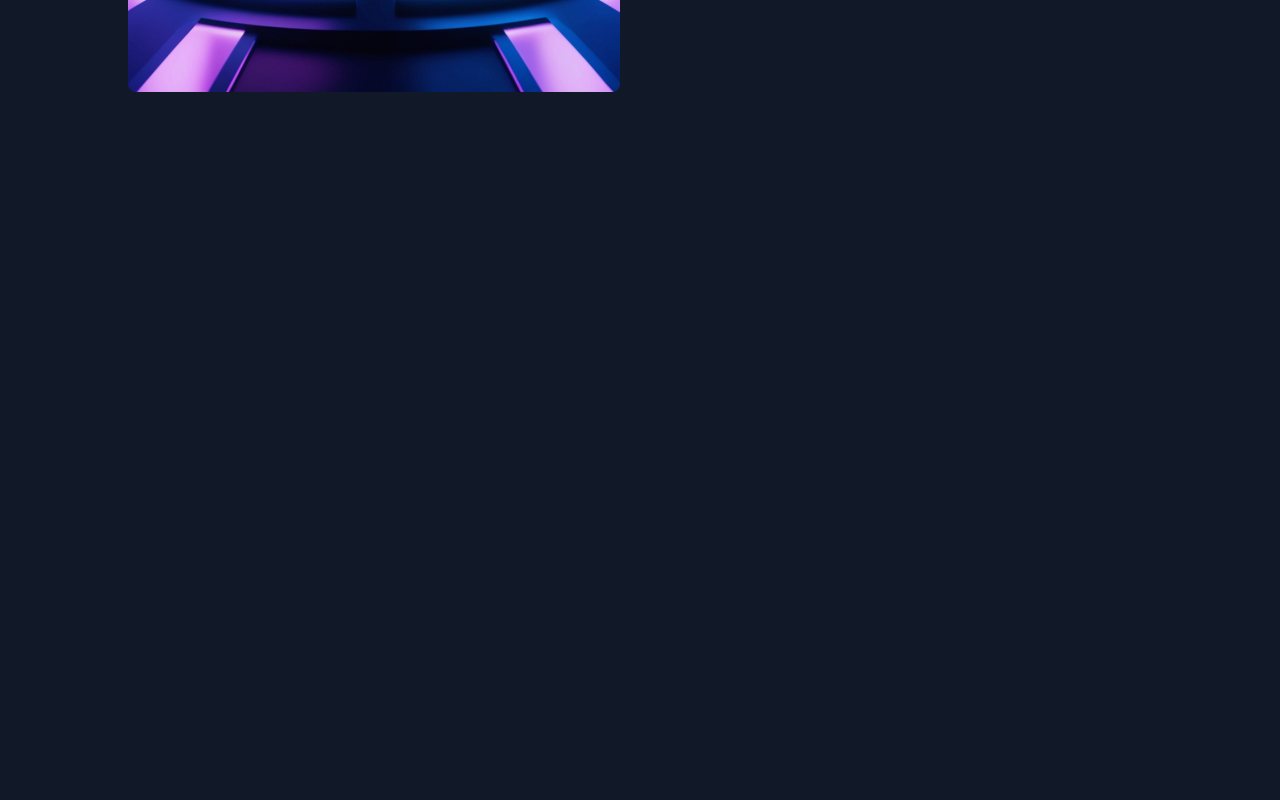
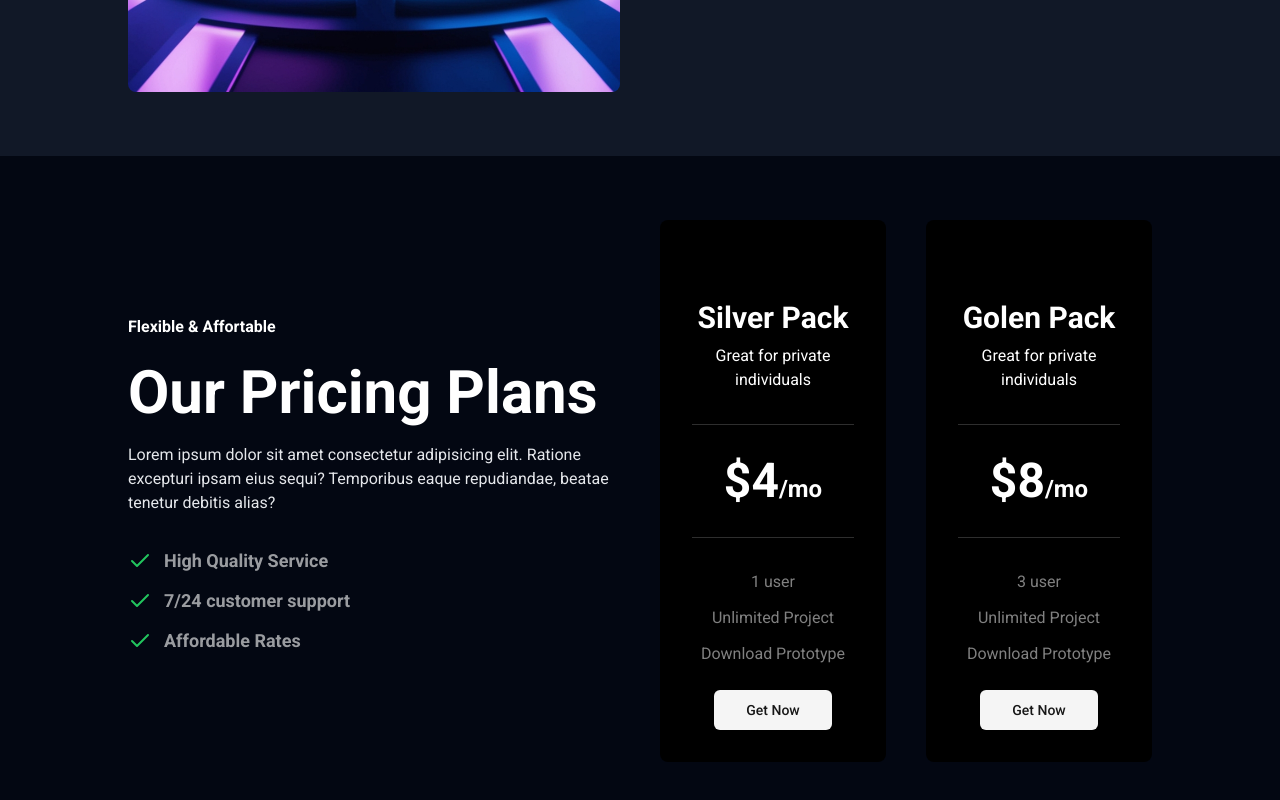
Before and after one commit to erkaraFikret/AI-Image-Gen, a Next.js app: page / in a window 1280 px wide. Shown: the part 2366-3166 px from the top of the page. Before the commit the page ends 2522 px from the top, so only its background shows below. Built offline with nearby package versions, Linux system fonts and the light colour scheme.

Commit message:
feat: add Pricing section

```diff
--- a/components/Home/Home.tsx
+++ b/components/Home/Home.tsx
@@ -2,13 +2,15 @@ import React from "react";
 import Hero from "./Hero/Hero";
 import RecentImage from "./RecentImage/RecentImage";
 import About from "./About/About";
+import Price from "./Price/Price";
 
 const Home = () => {
   return (
     <div className="overflow-hidden">
       <Hero />
       <RecentImage />
-      <About/>
+      <About />
+      <Price />
     </div>
   );
 };
--- /dev/null
+++ b/components/Home/Price/Price.tsx
@@ -0,0 +1,57 @@
+import { Check } from "lucide-react";
+import React from "react";
+import PriceCard from "./PriceCard";
+
+const Price = () => {
+  return (
+    <div className="pt-16 pb-16 bg-gray-950">
+      <div className="w-[80%] mx-auto grid grid-cols-1 xl:grid-cols-2 items-center gap-10">
+        {/* Content */}
+        <div>
+          <h1 className="upparcase text-white mb-6 font-bold">
+            Flexible & Affortable
+          </h1>
+          <h1 className="text-3xl md:text-4xl lg:text-6xl font-bold text-white my-5">
+            Our Pricing Plans
+          </h1>
+          <p className="text-gray-200">
+            Lorem ipsum dolor sit amet consectetur adipisicing elit. Ratione
+            excepturi ipsam eius sequi? Temporibus eaque repudiandae, beatae
+            tenetur debitis alias?
+          </p>
+          <div className="mt-8">
+            <div className="flex items-center space-x-3 mb-3">
+              <Check className="w-6 h-6 text-green-500" />
+              <p className="text-white text-lg font-semibold opacity-60">
+                High Quality Service
+              </p>
+            </div>
+            <div className="flex items-center space-x-3 mb-3">
+              <Check className="w-6 h-6 text-green-500" />
+              <p className="text-white text-lg font-semibold opacity-60">
+                7/24 customer support
+              </p>
+            </div>
+            <div className="flex items-center space-x-3 mb-3">
+              <Check className="w-6 h-6 text-green-500" />
+              <p className="text-white text-lg font-semibold opacity-60">
+                Affordable Rates
+              </p>
+            </div>
+          </div>
+        </div>
+        {/* Price Card */}
+        <div className="grid grid-cols-1 md:grid-cols-2 gap-10">
+          <div>
+            <PriceCard price="4" user="1" type="Silver Pack"/>
+          </div>
+          <div>
+            <PriceCard price="8" user="3" type="Golen Pack"/>
+          </div>
+        </div>
+      </div>
+    </div>
+  );
+};
+
+export default Price;
--- /dev/null
+++ b/components/Home/Price/PriceCard.tsx
@@ -0,0 +1,33 @@
+import { Button } from "@/components/ui/button";
+import { Separator } from "@/components/ui/separator";
+import React from "react";
+
+type Props = {
+  price: string;
+  user: string;
+  type: string;
+};
+
+const PriceCard = ({ price, user, type }: Props) => {
+  return (
+    <div className="bg-black p-8 rounded-lg text-center">
+      <p className="mt-12 mb-2 text-3xl text-white font-semibold">{type}</p>
+      <p className="text-white">Great for private individuals</p>
+      <Separator className="my-8 opacity-20" />
+      <div className="text-white font-semibold text-2xl">
+        <span className="text-5xl">${price}</span>/mo
+      </div>
+      <Separator className="my-8 opacity-20" />
+      <div className="mt-6 space-y-3 text-white opacity-50">
+        <p>{user} user</p>
+        <p>Unlimited Project</p>
+        <p>Download Prototype</p>
+      </div>
+      <div className="mt-6">
+        <Button variant={"secondary"} size={"lg"}>Get Now</Button>
+      </div>
+    </div>
+  );
+};
+
+export default PriceCard;
--- /dev/null
+++ b/components/ui/separator.tsx
@@ -0,0 +1,31 @@
+"use client"
+
+import * as React from "react"
+import * as SeparatorPrimitive from "@radix-ui/react-separator"
+
+import { cn } from "@/lib/utils"
+
+const Separator = React.forwardRef<
+  React.ElementRef<typeof SeparatorPrimitive.Root>,
+  React.ComponentPropsWithoutRef<typeof SeparatorPrimitive.Root>
+>(
+  (
+    { className, orientation = "horizontal", decorative = true, ...props },
+    ref
+  ) => (
+    <SeparatorPrimitive.Root
+      ref={ref}
+      decorative={decorative}
+      orientation={orientation}
+      className={cn(
+        "shrink-0 bg-neutral-200 dark:bg-neutral-800",
+        orientation === "horizontal" ? "h-[1px] w-full" : "h-full w-[1px]",
+        className
+      )}
+      {...props}
+    />
+  )
+)
+Separator.displayName = SeparatorPrimitive.Root.displayName
+
+export { Separator }
--- a/package.json
+++ b/package.json
@@ -9,6 +9,7 @@
     "lint": "next lint"
   },
   "dependencies": {
+    "@radix-ui/react-separator": "^1.1.2",
     "@radix-ui/react-slot": "^1.1.2",
     "axios": "^1.7.9",
     "class-variance-authority": "^0.7.1",
```
Also changed, not shown: 1 other file (tests, documents, lock files or other folders).
